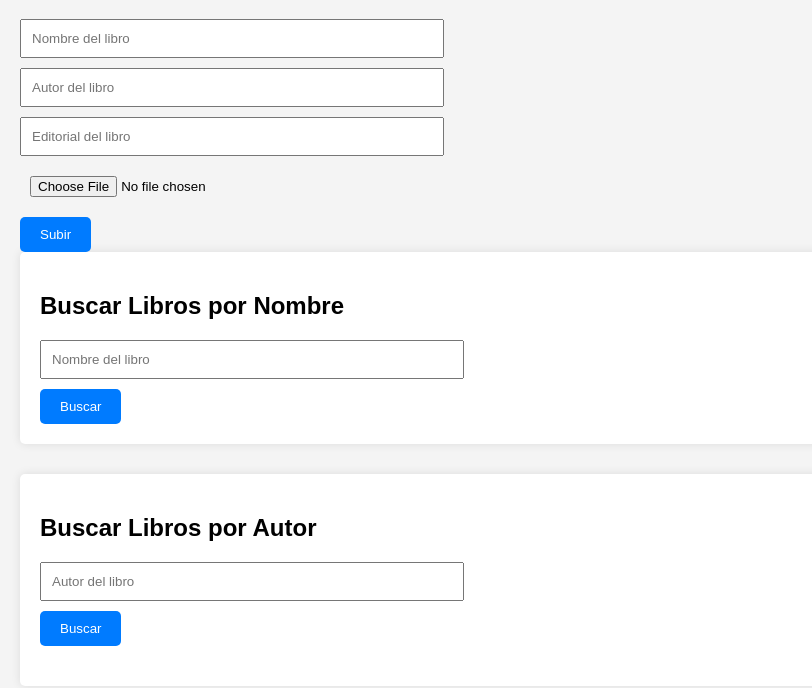
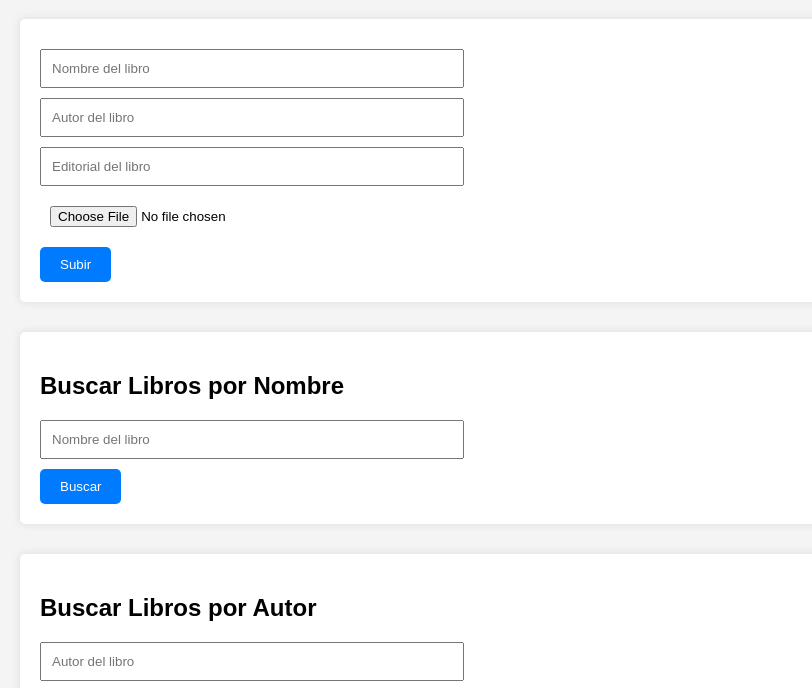
Before and after one commit to AzlanW/Archivo.., a website with bundled scripts: page docs/index.html in a window 1280 px wide. Shown: the part 81-769 px from the top of the page, without its empty margins (0-812 px from the left). Built offline with nearby package versions, Linux system fonts and the light colour scheme.

Commit message:
Update index.html

```diff
--- a/docs/index.html
+++ b/docs/index.html
@@ -9,7 +9,7 @@
 <body>
     <h1>Biblioteca Virtual</h1>
 
-    <!--<section>-->
+    <section>
         <form id="formAgregar" enctype="multipart/form-data">
             <input type="text" id="nombreLibro" name="nombre" placeholder="Nombre del libro" required>
             <input type="text" id="autorLibro" name="autor" placeholder="Autor del libro" required>
@@ -17,7 +17,7 @@
             <input type="file" id="portadaLibro" name="portada" accept="image/*" required>
             <button type="submit">Subir</button>
         </form>
-    <!--</section>-->
+    </section>
 
     <div id="mensajeAgregar"></div>
 
```
